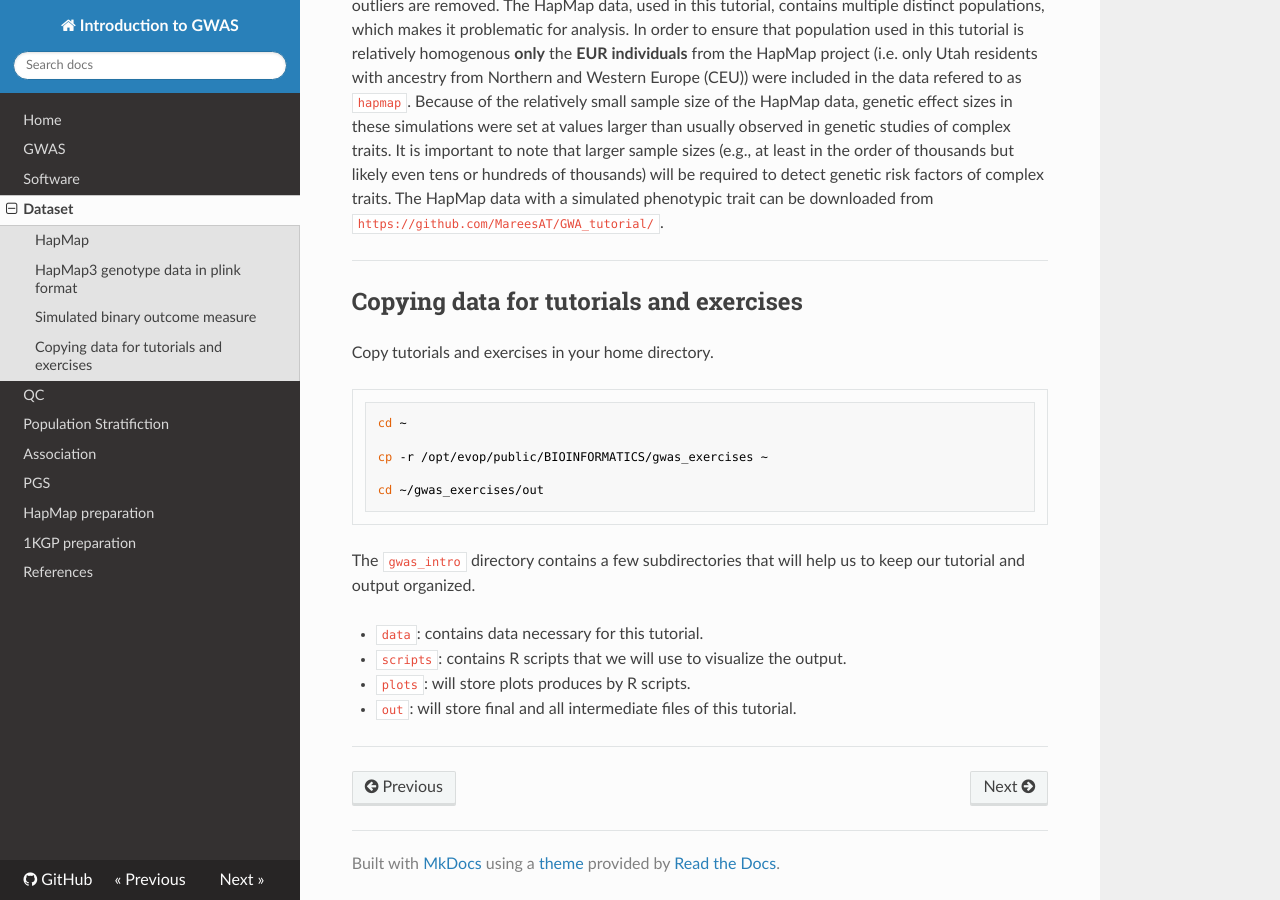
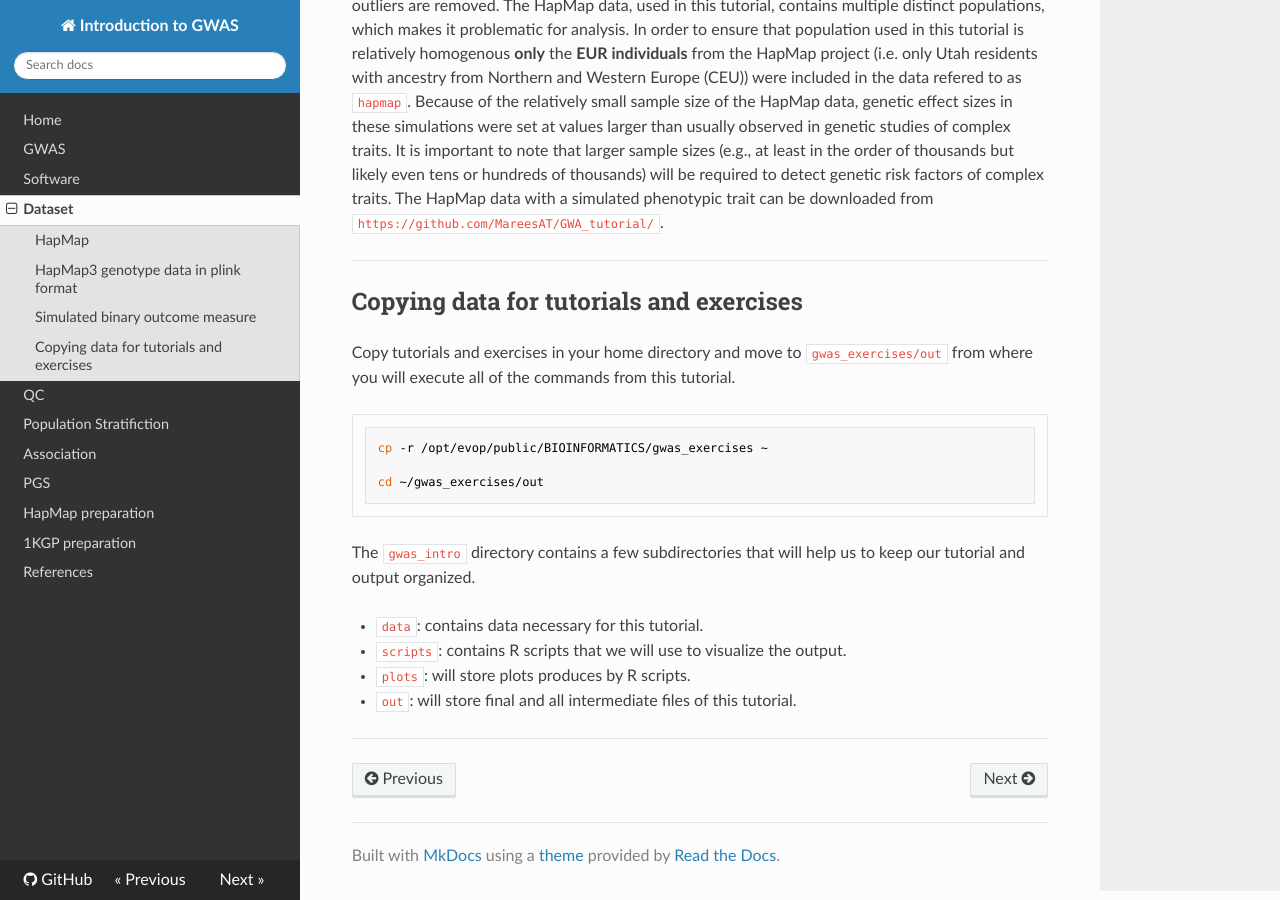
Before and after one commit to bajicv/gwas_intro, an MkDocs documentation site: the page built from docs/03_dataset.md, in a window 1280 px wide and 900 px high, scrolled down 1964 px. Built offline with MkDocs 1.6.1, drawn with Linux system fonts in a browser that asks for light colours; nearby versions of some CDN libraries.

Commit message:
pymdownx.magiclink to yml

```diff
--- a/docs/03_dataset.md
+++ b/docs/03_dataset.md
@@ -32,9 +32,7 @@ To be able to illustrate all analysis steps using realistic genetic data, [Maree
 
 ## Copying data for tutorials and exercises
 
-Copy tutorials and exercises in your home directory.
-
-    cd ~
+Copy tutorials and exercises in your home directory and move to `gwas_exercises/out` from where you will execute all of the commands from this tutorial.
 
     cp -r /opt/evop/public/BIOINFORMATICS/gwas_exercises ~
 
--- a/mkdocs.yml
+++ b/mkdocs.yml
@@ -20,6 +20,7 @@ markdown_extensions:
   - pymdownx.details
   - pymdownx.inlinehilite
   - pymdownx.snippets
+  - pymdownx.magiclink
   - pymdownx.tabbed:
       alternate_style: true
   - pymdownx.highlight:
```
